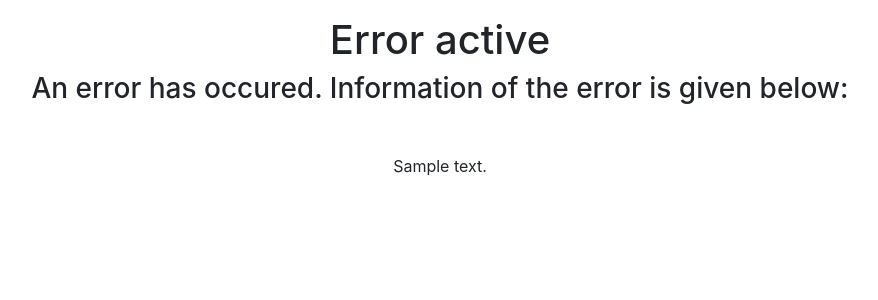
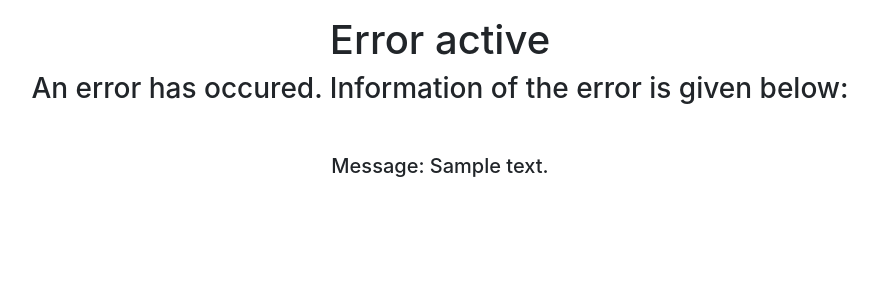
Before and after one commit to danmharris/WoT-Client, a Django app: template src/wotclient/templates/wotclient/exceptions/exception.html in a window 1280 px wide. Shown: the part 56-356 px from the top of the page, without its empty margins (200-1078 px from the left). Run offline with Django 3.2, Linux system fonts and the light colour scheme; the template is opened without the code that fills it: most values are stand-ins (such as "Sample title", 1, 10 or a date in 2020); some libraries are stand-ins or nearby versions.

Commit message:
Update exception template now that response is JSON
Fixed in thing directory service so can now just display message.

```diff
--- a/src/wotclient/templates/wotclient/exceptions/exception.html
+++ b/src/wotclient/templates/wotclient/exceptions/exception.html
@@ -4,6 +4,6 @@
     <div class="text-center">
     <h1>Error {{ status }}</h1>
     <h3>An error has occured. Information of the error is given below:</h3>
-    <p class="mt-5">{{ message }}</p>
+    <h5 class="mt-5">Message: {{ message }}</h5>
     </div>
 {% endblock %}
--- a/src/wotclient/utils.py
+++ b/src/wotclient/utils.py
@@ -18,7 +18,7 @@ class RequestExceptionMiddleware:
             }, status=503)
         elif isinstance(exception, exceptions.HTTPError):
             return render(request, 'wotclient/exceptions/exception.html', context={
-                'message': exception.response.text,
+                'message': exception.response.json()['message'],
                 'status': exception.response.status_code,
             }, status=exception.response.status_code)
         else:
```
